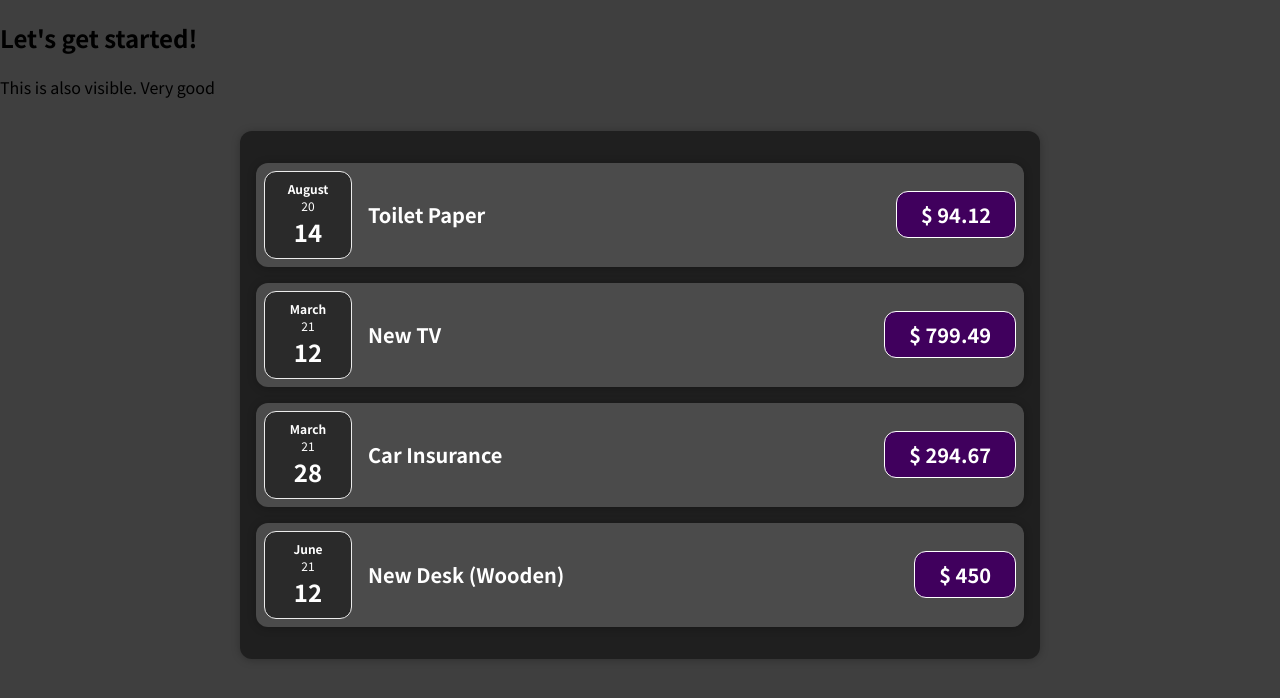
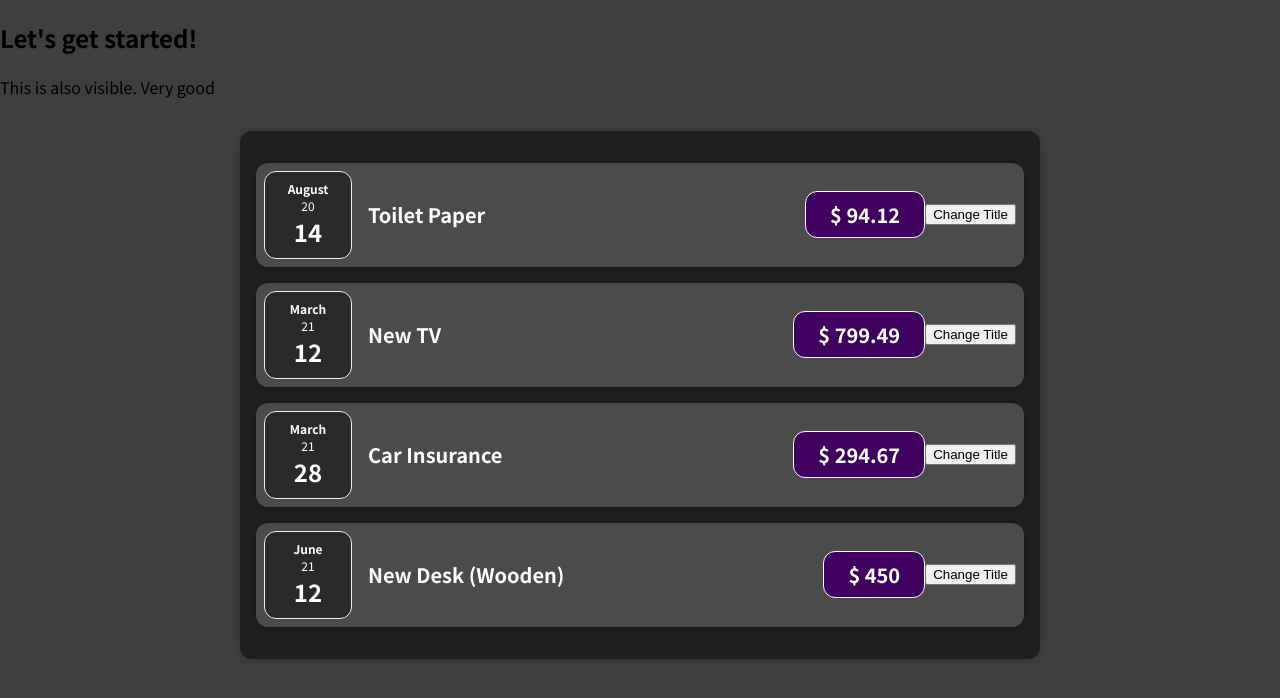
Before and after one commit to Suxrob9966/React-Complete-Guide, a React (Create React App) app: page / in a window 1280 px wide. Shown: the top 698 px of the page. Built offline with nearby package versions, Linux system fonts and the light colour scheme.

Commit message:
handling event

```diff
--- a/src/components/Expenses/ExpenseItem.js
+++ b/src/components/Expenses/ExpenseItem.js
@@ -4,6 +4,7 @@ import Card from "../UI/Card";
 import React from "react";
 
 const ExpenseItem = (props) => {
+  const clickHandler = () => console.log("Clicked!!!");
   return (
     <Card className="expense-item">
       <ExpenseDate date={props.date} />
@@ -11,6 +12,7 @@ const ExpenseItem = (props) => {
         <h2>{props.title}</h2>
         <div className="expense-item__price">$ {props.amount}</div>
       </div>
+      <button onClick={clickHandler}>Change Title</button>
     </Card>
   );
 };
```
Also changed, not shown: 1 other file (tests, documents, lock files or other folders).
